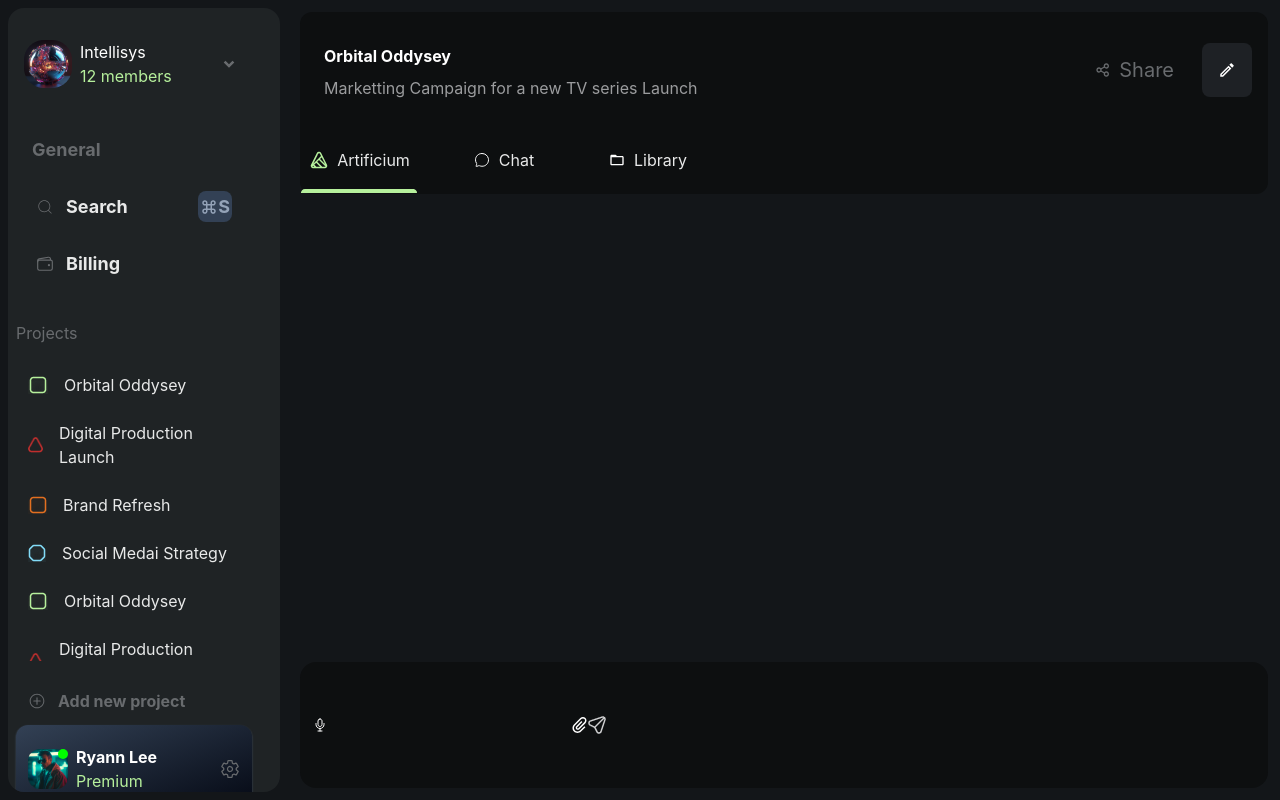
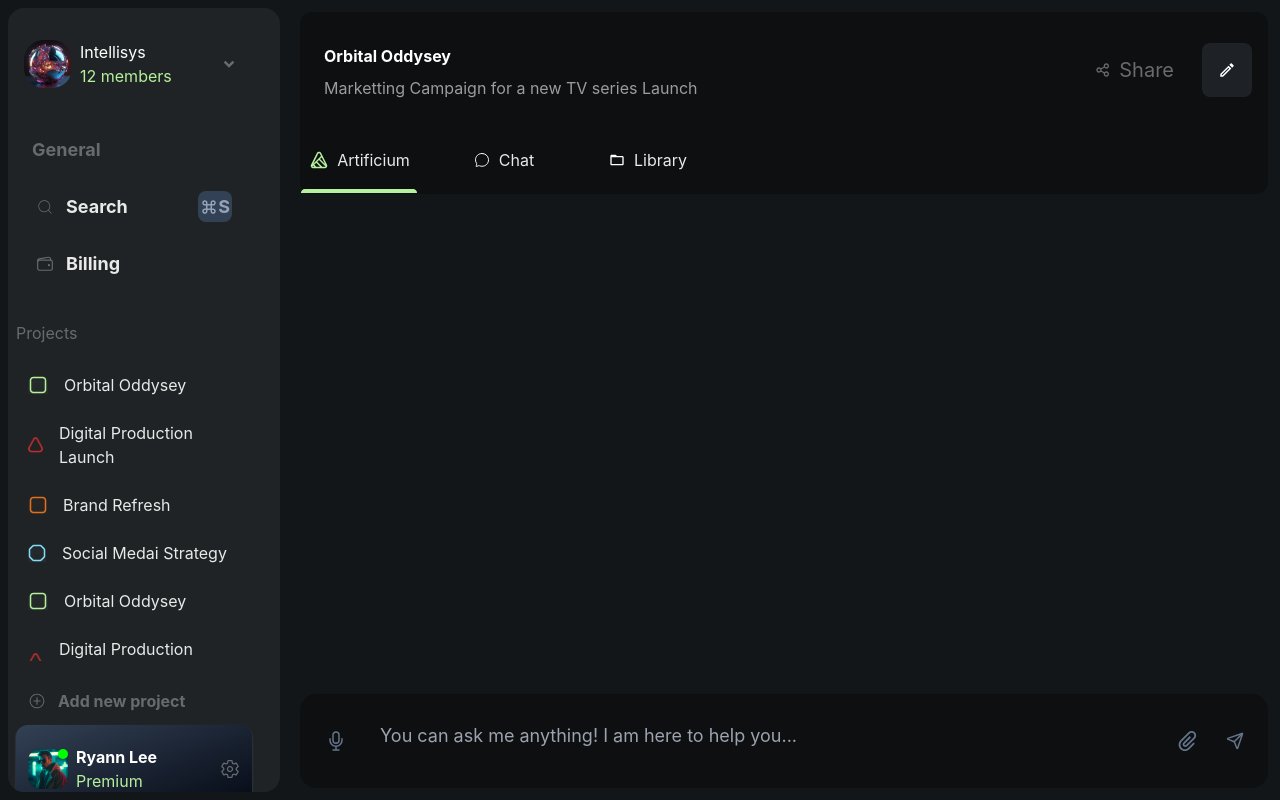
Before and after one commit to scienmanas/AiChaGen, a React (Create React App) app: page / in a window 1280 px wide. Built offline with nearby package versions, Linux system fonts and the light colour scheme.

Commit message:
chat complete

```diff
--- a/src/components/Chat.js
+++ b/src/components/Chat.js
@@ -1,30 +1,35 @@
-import React from 'react'
+import React, { useState } from 'react';
 import { IoMicOutline } from "react-icons/io5";
 import { ImAttachment } from "react-icons/im";
 import sendMessage from '../assets/icons/send_message.png';
+import { LuSend } from "react-icons/lu";
 
 export default function Chat() {
+    const [textareaHeight, setTextareaHeight] = useState('auto');
+
+
     return (
-        <div className='chat-section flex flex-row items-center bg-[#0D0F10] m-3 rounded-2xl p-3'>
-            <div className="mic-button">
-                <IoMicOutline />
+        <div className='chat-section flex flex-row items-center justify-between bg-[#0D0F10] m-3 rounded-2xl p-3'>
+            <div className="left flex flex-row items-center w-full ">
+                <div className="mic-button text-2xl cursor-pointer hover:bg-slate-800 px-3 py-3 rounded-xl text-slate-500 hover:text-slate-300">
+                    <IoMicOutline />
+                </div>
+                <div className="text-area-to-chat w-full">
+                    <textarea
+                        id="chat-input"
+                        className="h-16 w-full resize-none px-5 py-4 bg-[#0D0F10] active:border-none focus:outline-none text-white text-lg"
+                        placeholder='You can ask me anything! I am here to help you...'
+                    />
+                </div>
             </div>
-            <div className="text-area-to-chat">
-                <textarea
-                    id="chat-input"
-                    class="h-24 w-full resize-none px-3 py-2 bg-[#0D0F10]"
-                />
-            </div>
-            <div className="attachment-area">
-                <ImAttachment />
-            </div>
-            <div className="send-button">
-                <img
-                    className=''
-                    src={sendMessage}
-                    alt=""
-                />
+            <div className="right flex flex-row items-center gap-1 ">
+                <div className="attachment-area text-xl cursor-pointer hover:bg-slate-800 px-3 py-3 rounded-xl text-slate-500 hover:text-slate-300">
+                    <ImAttachment />
+                </div>
+                <div className="send-button text-lg cursor-pointer hover:bg-slate-800 px-3 py-3 rounded-xl text-slate-500 hover:text-slate-300">
+                    <LuSend />
+                </div>
             </div>
         </div>
-    )
+    );
 }
```
